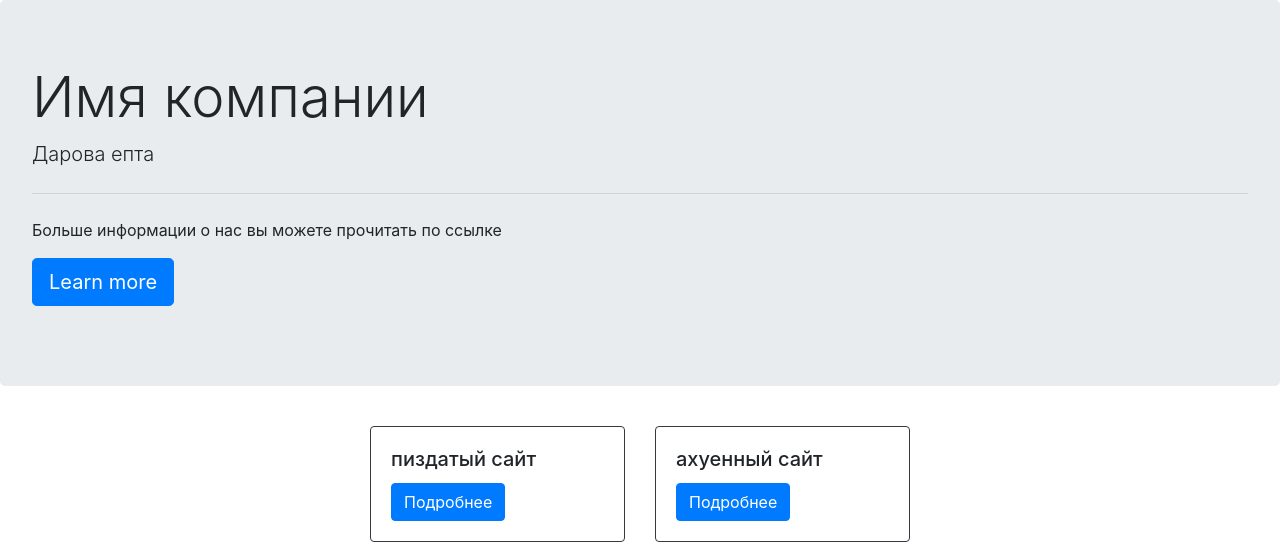
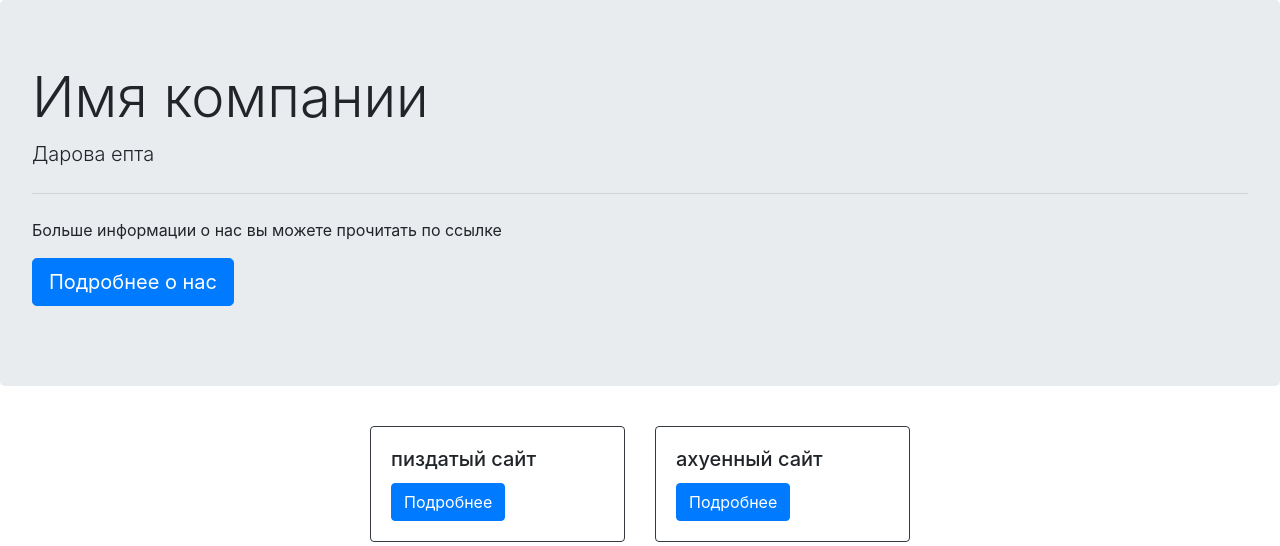
Before and after one commit to BReakMyMinD/webstudio, a Django app: page / in a window 1280 px wide. Shown: the part 56-602 px from the top of the page. Run offline with Django 3.2, Linux system fonts and the light colour scheme; data comes from the database, SQL or seed files in the repository; some libraries are stand-ins or nearby versions.

Commit message:
Update index.html

```diff
--- a/templates/index.html
+++ b/templates/index.html
@@ -52,7 +52,7 @@
   <hr class="my-4">
   <p>Больше информации о нас вы можете прочитать по ссылке</p>
   <p class="lead">
-    <a class="btn btn-primary btn-lg" href="/about/" role="button">Learn more</a>
+    <a class="btn btn-primary btn-lg" href="/about/" role="button">Подробнее о нас</a>
   </p>
 </div>
 
```
